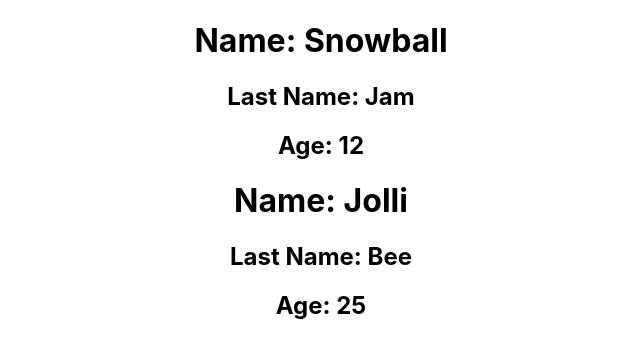
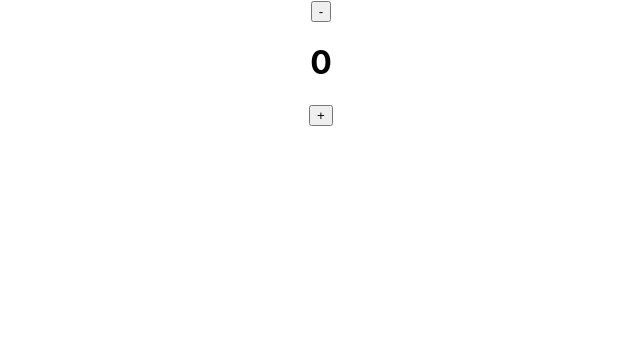
Before and after one commit to johncanero/react-js-2022, a React (Create React App) app: page / in a window 1280 px wide. Shown: the top 358 px of the page, without its empty margins (319-959 px from the left). Built offline with nearby package versions, Linux system fonts and the light colour scheme.

Commit message:
useState and Button Click (Add and Subtract)

```diff
--- a/src/App.js
+++ b/src/App.js
@@ -1,33 +1,16 @@
+import { useState } from 'react';
 import './App.css';
-
-// COMPONENT
-const Person = (props) => {
-  return (
-    <>
-      <h1>Name: {props.name}</h1>
-      <h2>Last Name: {props.lastName}</h2>
-      <h2>Age: {props.age}</h2>
-    </>
-  )
-}
 
 
 // TRANSFER COMPONENT TO <[variable] />
 const App = () => {
-  const name = 'Jam';
+  const [counter, setCounter] = useState(0);
 
   return (
     <div className="App">
-        <Person
-        name={"Snowball"}
-        lastName={"Jam"}
-        age={12}
-      />
-        <Person
-        name={"Jolli"}
-        lastName={"Bee"}
-        age={25}
-       />
+        <button onClick={() => setCounter((prevCount) => prevCount -1 )}>-</button>
+        <h1>{counter}</h1>
+        <button onClick={() => setCounter((prevCount) => prevCount +1 )}>+</button>
     </div>
   );
 }
```
